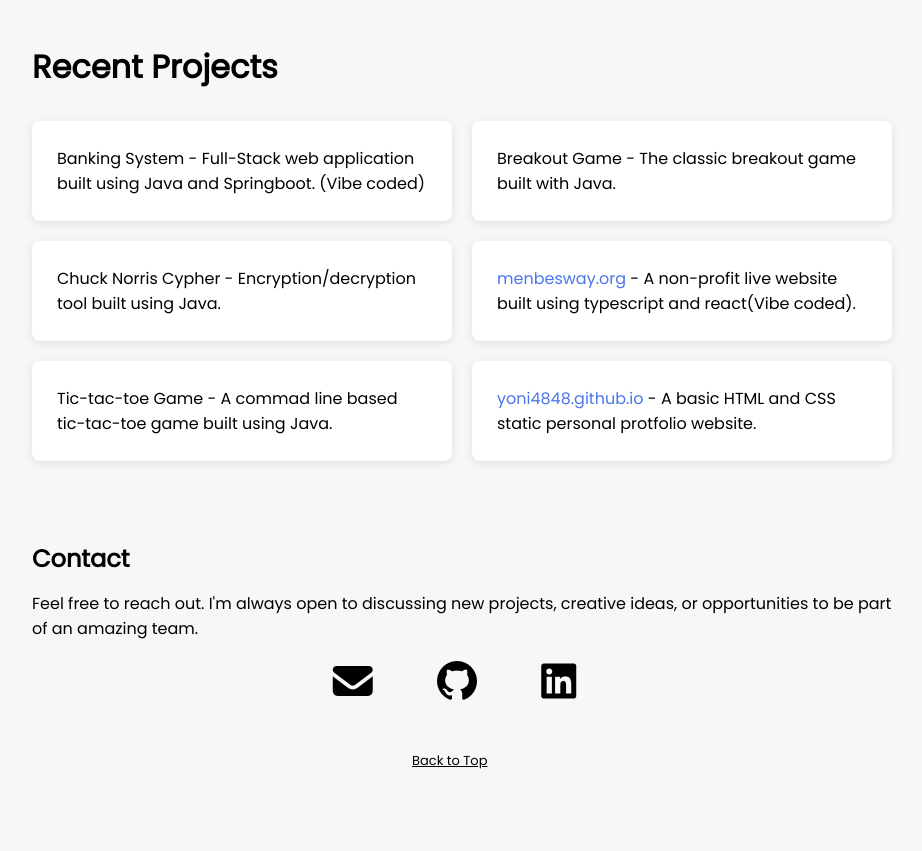
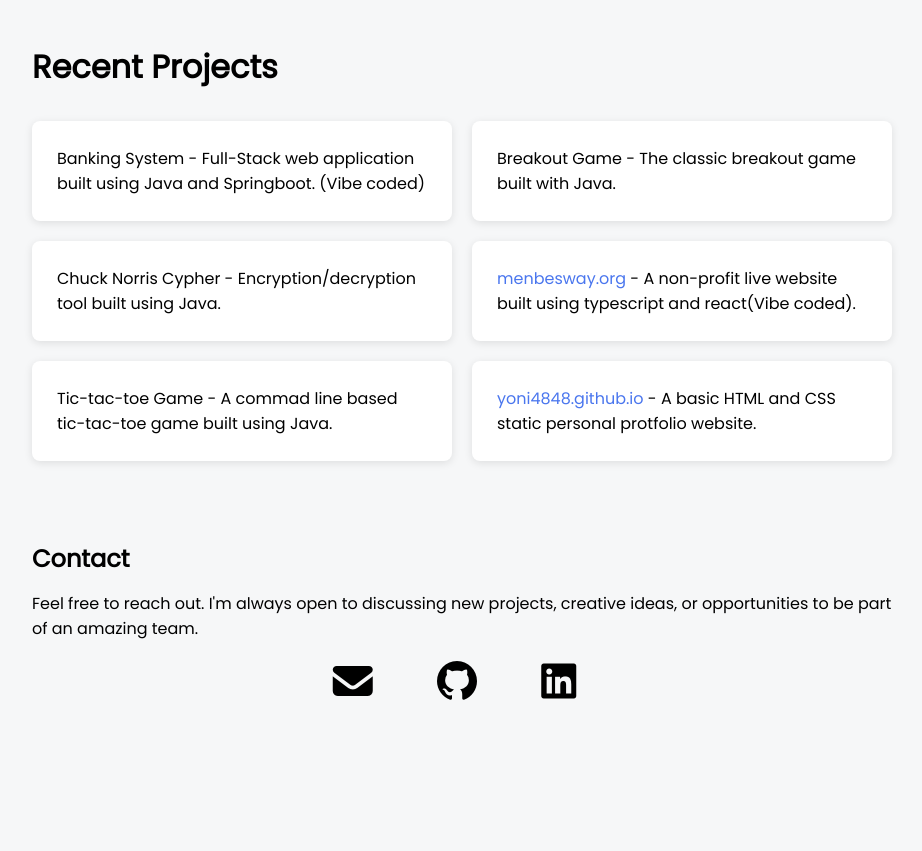
Before and after one commit to yoni4848/CSC317, a plain HTML site: page assignments/3/index.html in a window 1280 px wide. Shown: the part 1535-2386 px from the top of the page, without its empty margins (178-1100 px from the left). After the commit the page ends 2296 px from the top, so only its background shows below. Drawn offline with Linux system fonts and the light colour scheme.

Commit message:
Minor fix and individual reflection

```diff
--- a/assignments/3/index.html
+++ b/assignments/3/index.html
@@ -111,8 +111,6 @@
       <a href="https://www.linkedin.com/in/yonas-melkie-60b9712a1/" target="_blank"><i class="fa-brands fa-linkedin"></i></a>
       </div>
 
-      <a href="#header" class="top">Back to Top</a>
-
     </footer>
     <!-- Theme Switcher -->
     <div class="theme-switcher">
--- a/assignments/3/styles/styles.css
+++ b/assignments/3/styles/styles.css
@@ -273,11 +273,3 @@ header p{
 #Contact a:hover{
   transform: scale(1.2);
 }
-
-#Contact .top{
-  display: flex;
-  margin: auto;
-  margin-top: 30px;
-  text-decoration: underline;
-  font-size: small;
-}
```
